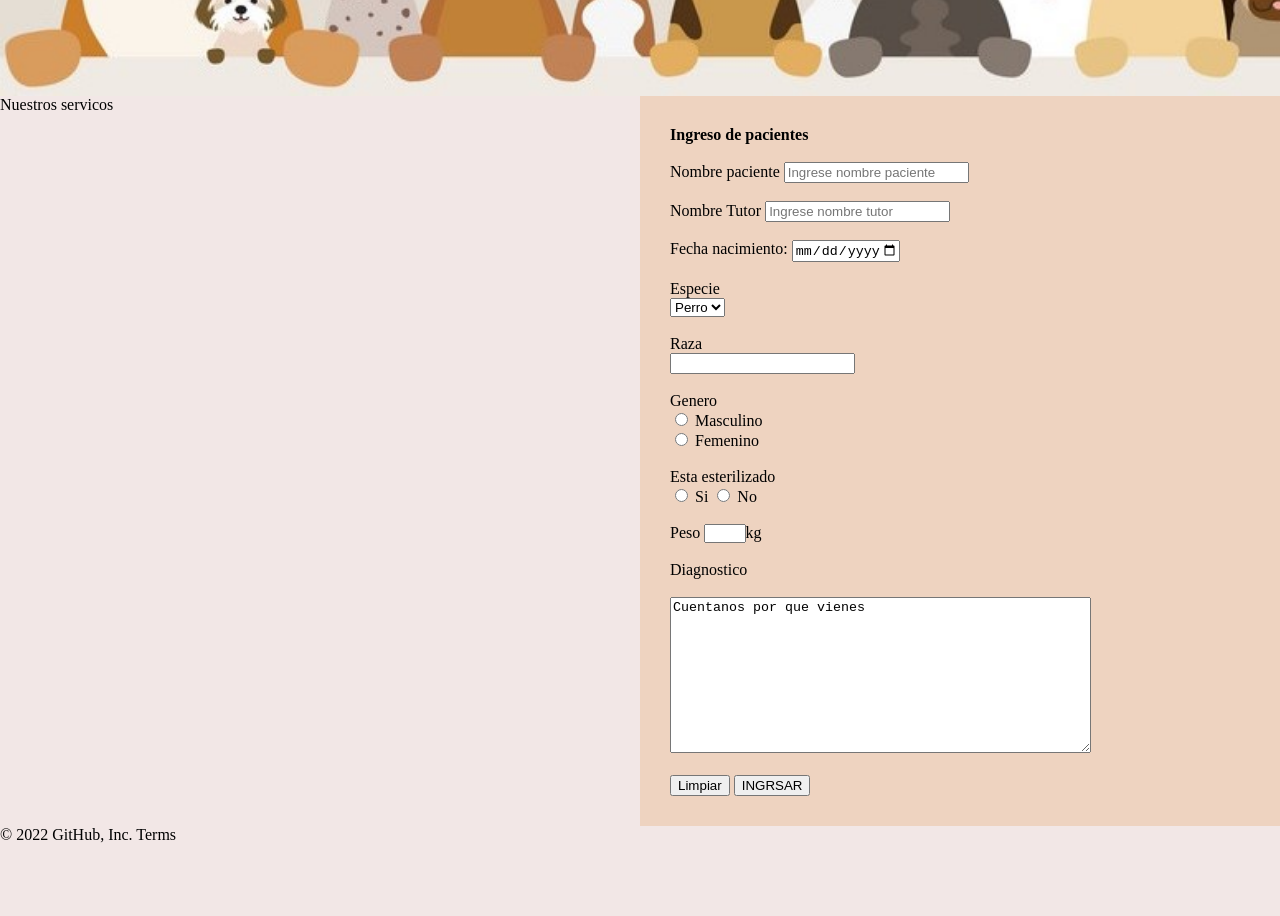
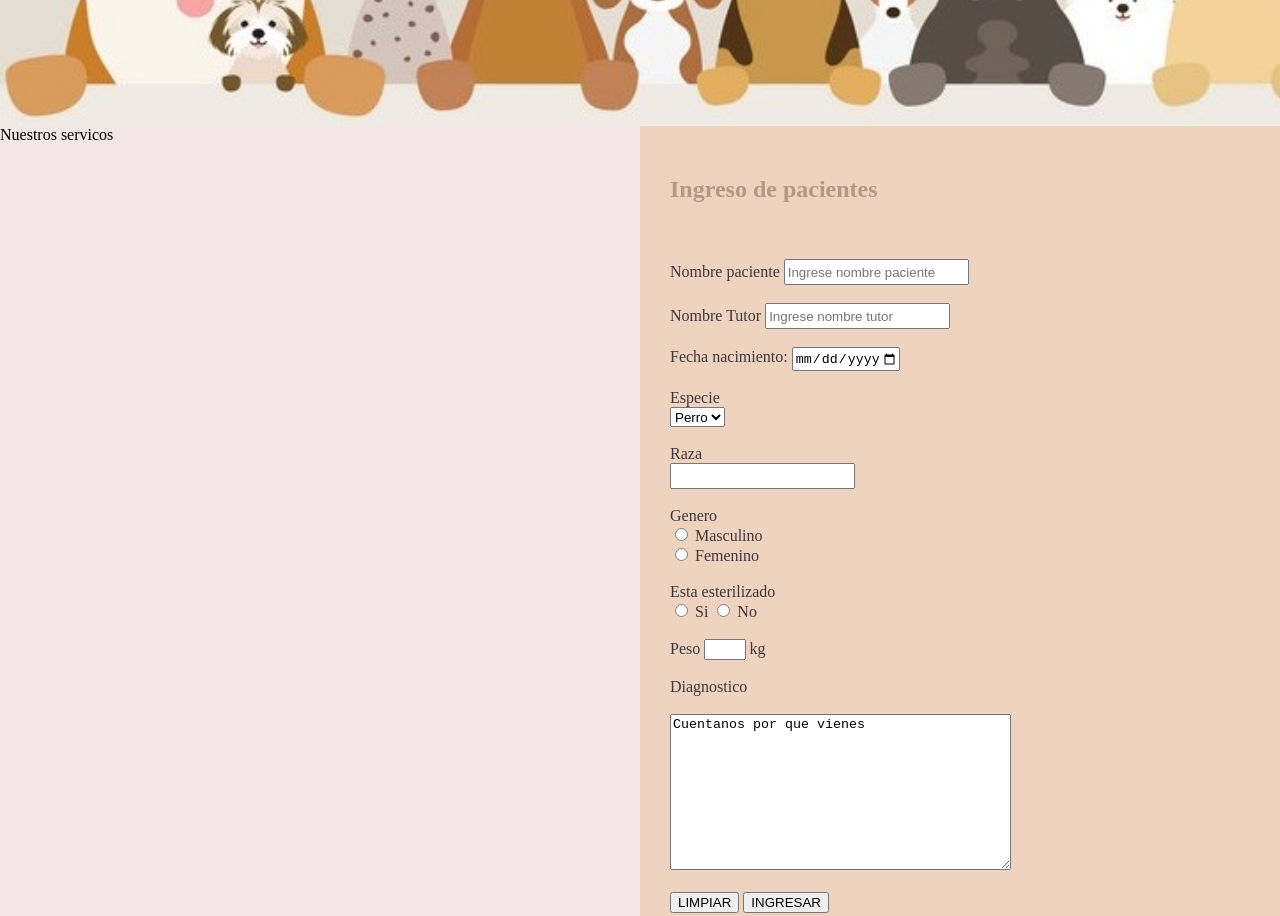
Before and after one commit to Mpt107/veterinaria, a plain HTML site: page index.html in a window 1280 px wide. Shown: the part 320-1236 px from the top of the page. Before the commit the page ends 1164 px from the top, so only its background shows below. Drawn offline with Linux system fonts and the light colour scheme.

Commit message:
cambie datos formulario y resalte header

```diff
--- a/estilo.css
+++ b/estilo.css
@@ -36,8 +36,28 @@ div.columna5{
 div.formulario{
     padding: 30px;
     text-align: left;
+    color: rgb(63, 55, 55);
+}
+
+div.formulario h2{
+    color:rgb(182, 151, 131);
+    text-align: justify;
+
 }
 
 #peso{
-    width: 2.5em;  height:1em;
+    width: 2.5em;  height:1,5em;
 }
+#raza {
+    height: 1.5em;
+   }
+  #nombre{
+        height: 1.5em;
+
+}
+#fechanac{
+    height: 1.5em;
+}
+#especie{
+    height: 1.5em;
+}
--- a/index.html
+++ b/index.html
@@ -36,7 +36,7 @@
               <div class="formulario">
 
 
-               <strong>Ingreso de pacientes</strong>
+               <h2>Ingreso de pacientes</h2>
                  <br> <br>
 
         <!-- Nombre paciente
@@ -71,7 +71,7 @@
        </div>
        Especie
      <div>
-        <select name="Especie">
+        <select name="Especie" id="especie">
             <option value="Perro">Perro</option>
             <option value="Gato" >Gato</option>
             <option value="Otro">Otro</option>
@@ -109,20 +109,20 @@
        <div>
 
            <label for= "peso"> Peso </label>
-           <input type="number" name="peso" id="peso" value="peso"/>kg
+           <input type="number" name="peso" id="peso" value="peso"/> kg
        </div>
        <br>
        Diagnostico
        <br><br>
        <div>
-       <textarea name="textarea" rows="10" cols="50">Cuentanos por que vienes</textarea>
+       <textarea name="textarea" rows="10" cols="40">Cuentanos por que vienes</textarea>
         </div>
 
 
        <br>
-       <button type="reset">Limpiar</button>
+       <button type="reset">LIMPIAR</button>
 
-       <button type="submit">INGRSAR</button>
+       <button type="submit">INGRESAR</button>
        </div>
       </div>
 
--- a/style.css
+++ b/style.css
@@ -25,6 +25,9 @@ html, body{
 
 .ulclass li {
 display: inline-block;
+text-align: center;
+background-color: rgba(0,0,0,0.2);
+padding: 15px 0;
 }
 .ulclass{
       text-align: center;
```
